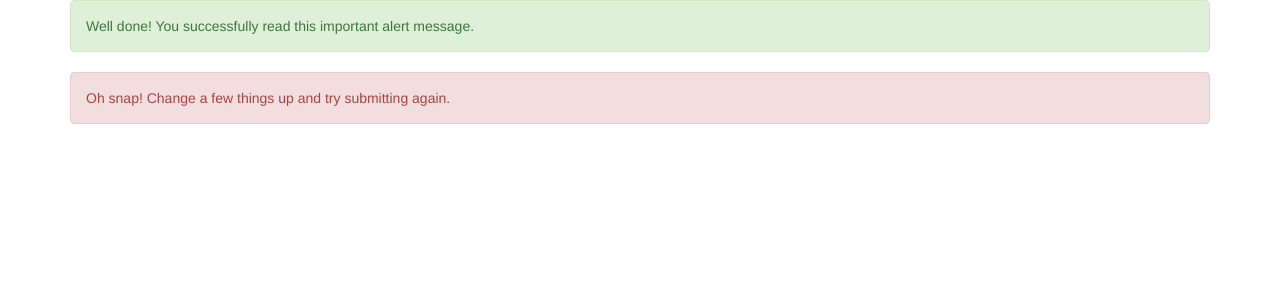
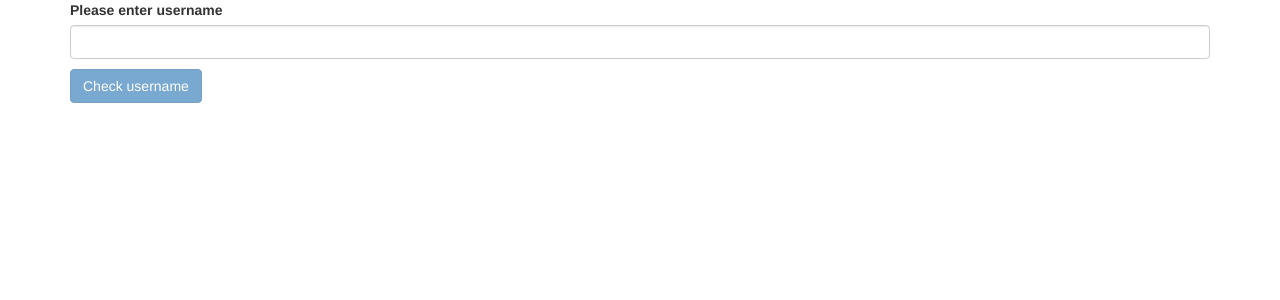
Before and after one commit to raj967452/angular-basics-assignment, an Angular app: page / in a window 1280 px wide. Shown: the top 300 px of the page. Built offline with nearby package versions, Linux system fonts and the light colour scheme.

Commit message:
Assigment 2: data binding

```diff
--- a/src/app/app.component.html
+++ b/src/app/app.component.html
@@ -1,8 +1,9 @@
 <div class="container">
   <div class="row">
     <div class="col-xs-12">
-      <app-success-alert></app-success-alert>
-      <app-warning-alert></app-warning-alert>
+      <!-- <app-success-alert></app-success-alert>
+      <app-warning-alert></app-warning-alert> -->
+      <app-data-binding></app-data-binding>
     </div>
   </div>
 </div>
--- a/src/app/app.module.ts
+++ b/src/app/app.module.ts
@@ -6,12 +6,14 @@ import { HttpModule } from '@angular/http';
 import { AppComponent } from './app.component';
 import { WarningAlertComponent } from './warning-alert/warning-alert.component';
 import { SuccessAlertComponent } from './success-alert/success-alert.component';
+import { DataBindingComponent } from './data-binding/data-binding.component';
 
 @NgModule({
   declarations: [
     AppComponent,
     WarningAlertComponent,
-    SuccessAlertComponent
+    SuccessAlertComponent,
+    DataBindingComponent
   ],
   imports: [
     BrowserModule,
--- /dev/null
+++ b/src/app/data-binding/data-binding.component.html
@@ -0,0 +1,5 @@
+<label>Please enter username</label>
+<input type="text" class="form-control" [(ngModel)]="username" >
+<p>{{username}}</p>
+
+<button class="btn btn-primary" type="submit" [disabled]="!username" (click)="onBtnClick()">Check username</button>
--- /dev/null
+++ b/src/app/data-binding/data-binding.component.ts
@@ -0,0 +1,18 @@
+import { Component, OnInit } from '@angular/core';
+import { FormsModule } from '@angular/forms';
+
+@Component({
+  selector: 'app-data-binding',
+  templateUrl: './data-binding.component.html',
+  styleUrls: ['./data-binding.component.css']
+})
+export class DataBindingComponent implements OnInit {
+  username = '';
+  constructor() { }
+
+  ngOnInit() {
+  }
+  onBtnClick() {
+    this.username = '';
+  }
+}
```
Also changed, not shown: src/app/data-binding/data-binding.component.css (added), 1 other file (tests, documents, lock files or other folders).
